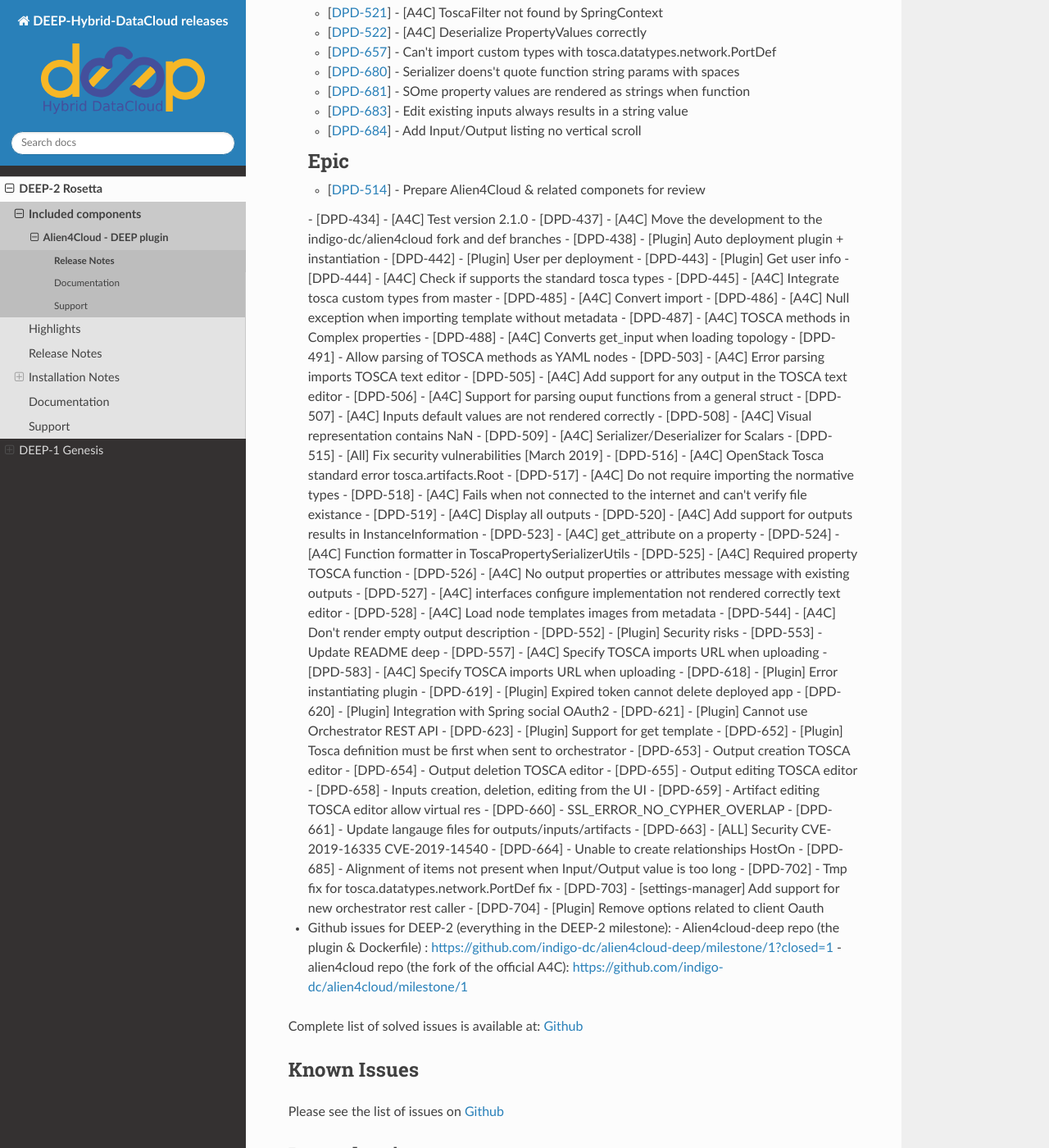
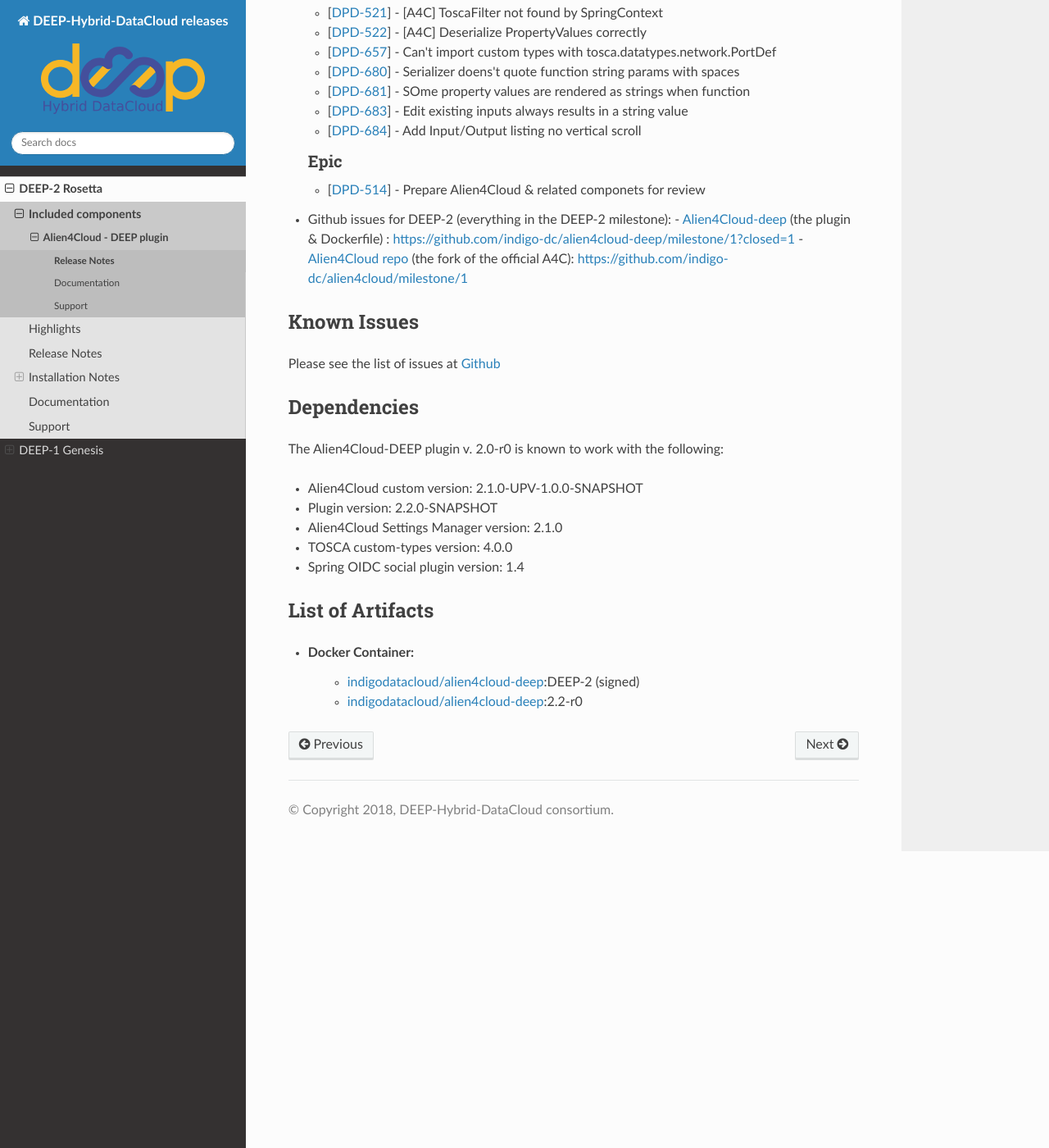
Before and after one commit to deephdc/deep-releases, a Sphinx documentation site: the page built from source/releases/rosetta/a4c-deep/v2.0-r0.rst, in a window 1280 px wide and 1400 px high, scrolled down 2068 px. Shown: the whole window at 82% size. Built offline with Sphinx 7.4.7 and the Read the Docs theme 2.0.0, drawn with Linux system fonts in a browser that asks for light colours; pages that are not in the unit, such as notebooks, are missing from menus; some of the changed text lies outside the part shown.

Commit message:
finish a4c-deep

```diff
--- a/source/releases/rosetta/a4c-deep/v2.0-r0.rst
+++ b/source/releases/rosetta/a4c-deep/v2.0-r0.rst
@@ -21,14 +21,13 @@
 ~~~~~~~~~~~~
 Most important features and improvements:
 
-- Jira issues under Alien4cloud-deep component version "Alien4cloud 2.0-r0)
-  - Tasks:
+- Jira issues under Alien4cloud-deep component version "Alien4cloud 2.0-r0"
 
   .. raw:: html
 
     <embed>
-    <h2> Task
-    </h2>
+    <h3> Task
+    </h3>
     <ul>
     <li>[<a href='https://jira.deep-hybrid-datacloud.eu/browse/DPD-434'>DPD-434</a>] -         [A4C] Test version 2.1.0
     </li>
@@ -140,8 +139,8 @@
     </li>
     </ul>
 
-    <h2>        Bug
-    </h2>
+    <h3> Bug
+    </h3>
     <ul>
     <li>[<a href='https://jira.deep-hybrid-datacloud.eu/browse/DPD-521'>DPD-521</a>] -         [A4C] ToscaFilter not found by SpringContext
     </li>
@@ -159,98 +158,42 @@
     </li>
     </ul>
 
-    <h2>        Epic
-    </h2>
+    <h3> Epic
+    </h3>
     <ul>
     <li>[<a href='https://jira.deep-hybrid-datacloud.eu/browse/DPD-514'>DPD-514</a>] -         Prepare Alien4Cloud  &amp; related componets for review
     </li>
     </ul>
     </embed>
 
-    - [DPD-434] - [A4C] Test version 2.1.0
-    - [DPD-437] - [A4C] Move the development to the indigo-dc/alien4cloud fork and def branches
-    - [DPD-438] - [Plugin] Auto deployment plugin + instantiation
-    - [DPD-442] - [Plugin] User per deployment
-    - [DPD-443] - [Plugin] Get user info
-    - [DPD-444] - [A4C] Check if supports the standard tosca types
-    - [DPD-445] - [A4C] Integrate tosca custom types from master
-    - [DPD-485] - [A4C] Convert import
-    - [DPD-486] - [A4C] Null exception when importing template without metadata
-    - [DPD-487] - [A4C] TOSCA methods in Complex properties
-    - [DPD-488] - [A4C] Converts get_input when loading topology
-    - [DPD-491] - Allow parsing of TOSCA methods as YAML nodes
-    - [DPD-503] - [A4C] Error parsing imports TOSCA text editor
-    - [DPD-505] - [A4C] Add support for any output in the TOSCA text editor
-    - [DPD-506] - [A4C] Support for parsing ouput functions from a general struct
-    - [DPD-507] - [A4C] Inputs default values are not rendered correctly
-    - [DPD-508] - [A4C] Visual representation contains NaN
-    - [DPD-509] - [A4C] Serializer/Deserializer for Scalars
-    - [DPD-515] - [All] Fix security vulnerabilities [March 2019]
-    - [DPD-516] - [A4C] OpenStack Tosca standard error tosca.artifacts.Root
-    - [DPD-517] - [A4C] Do not require importing the normative types
-    - [DPD-518] - [A4C] Fails when not connected to the internet and can't verify file existance
-    - [DPD-519] - [A4C] Display all outputs
-    - [DPD-520] - [A4C] Add support for outputs results in InstanceInformation
-    - [DPD-523] - [A4C] get_attribute on a property
-    - [DPD-524] - [A4C] Function formatter in ToscaPropertySerializerUtils
-    - [DPD-525] - [A4C] Required property TOSCA function
-    - [DPD-526] - [A4C] No output properties or attributes message with existing outputs
-    - [DPD-527] - [A4C] interfaces configure implementation not rendered correctly text editor
-    - [DPD-528] - [A4C] Load node templates images from metadata
-    - [DPD-544] - [A4C] Don't render empty output description
-    - [DPD-552] - [Plugin] Security risks
-    - [DPD-553] - Update README deep
-    - [DPD-557] - [A4C] Specify TOSCA imports URL when uploading
-    - [DPD-583] - [A4C] Specify TOSCA imports URL when uploading
-    - [DPD-618] - [Plugin] Error instantiating plugin
-    - [DPD-619] - [Plugin] Expired token cannot delete deployed app
-    - [DPD-620] - [Plugin] Integration with Spring social OAuth2
-    - [DPD-621] - [Plugin] Cannot use Orchestrator REST API
-    - [DPD-623] - [Plugin] Support for get template
-    - [DPD-652] - [Plugin] Tosca definition must be first when sent to orchestrator
-    - [DPD-653] - Output creation TOSCA editor
-    - [DPD-654] - Output deletion TOSCA editor
-    - [DPD-655] - Output editing TOSCA editor
-    - [DPD-658] - Inputs creation, deletion, editing from the UI
-    - [DPD-659] - Artifact editing TOSCA editor allow virtual res
-    - [DPD-660] - SSL_ERROR_NO_CYPHER_OVERLAP
-    - [DPD-661] - Update langauge files for outputs/inputs/artifacts
-    - [DPD-663] - [ALL] Security CVE-2019-16335 CVE-2019-14540
-    - [DPD-664] - Unable to create relationships HostOn
-    - [DPD-685] - Alignment of items not present when Input/Output value is too long
-    - [DPD-702] - Tmp fix for tosca.datatypes.network.PortDef fix
-    - [DPD-703] - [settings-manager] Add support for new orchestrator rest caller
-    - [DPD-704] - [Plugin] Remove options related to client Oauth
+
 
 
 - Github issues for DEEP-2 (everything in the DEEP-2 milestone):
-  - Alien4cloud-deep repo (the plugin & Dockerfile) : https://github.com/indigo-dc/alien4cloud-deep/milestone/1?closed=1
-  - alien4cloud repo (the fork of the official A4C): https://github.com/indigo-dc/alien4cloud/milestone/1
+  - `Alien4Cloud-deep <https://github.com/indigo-dc/alien4cloud-deep>`__ (the plugin & Dockerfile) : https://github.com/indigo-dc/alien4cloud-deep/milestone/1?closed=1
+  - `Alien4Cloud repo <https://github.com/indigo-dc/alien4cloud>`__ (the fork of the official A4C): https://github.com/indigo-dc/alien4cloud/milestone/1
 
-
-Complete list of solved issues is available at:
-`Github <https://github.com/indigo-dc/alien4cloud-deep/issues?q=is%3Aissue+is%3Aclosed>`__
 
 Known Issues
 ~~~~~~~~~~~~
 
-Please see the list of issues on
-`Github <https://github.com/indigo-dc/alien4cloud-deep/issues?q=is%3Aopen+is%3Aissue>`__
+Please see the list of issues at `Github <https://github.com/indigo-dc/alien4cloud-deep/issues?q=is%3Aopen+is%3Aissue>`__
 
 Dependencies
 ~~~~~~~~~~~~
 
-The Alien4Cloud-DEEP plugin v. 1.1-r0 is known to work with the following:
+The Alien4Cloud-DEEP plugin v. 2.0-r0 is known to work with the following:
 
-- Alien4Cloud custom verision: 2.0.0-UPV-1.0.0
-- Plugin version: 1.0.4-SNAPSHOT
-- Alien4Cloud Settings Manager version: 1.0.1
-- TOSCA custom-types version: 1.0
+- Alien4Cloud custom version: 2.1.0-UPV-1.0.0-SNAPSHOT
+- Plugin version: 2.2.0-SNAPSHOT
+- Alien4Cloud Settings Manager version: 2.1.0
+- TOSCA custom-types version: 4.0.0
+- Spring OIDC social plugin version: 1.4
 
 
 List of Artifacts
 ~~~~~~~~~~~~~~~~~
 
 * Docker Container:
-    * `indigodatacloud/alien4cloud-deep <https://hub.docker.com/r/indigodatacloud/alien4cloud-deep/tags/>`__:DEEP-1 (signed)
-    * `indigodatacloud/alien4cloud-deep <https://hub.docker.com/r/indigodatacloud/alien4cloud-deep/tags/>`__:1.1-r0
+    * `indigodatacloud/alien4cloud-deep <https://hub.docker.com/r/indigodatacloud/alien4cloud-deep/tags/>`__:DEEP-2 (signed)
+    * `indigodatacloud/alien4cloud-deep <https://hub.docker.com/r/indigodatacloud/alien4cloud-deep/tags/>`__:2.2-r0
```
